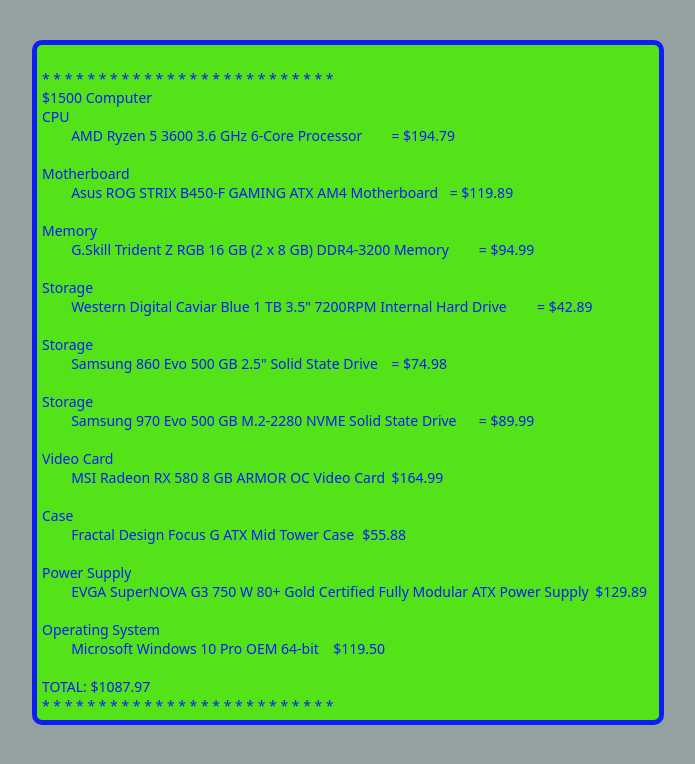
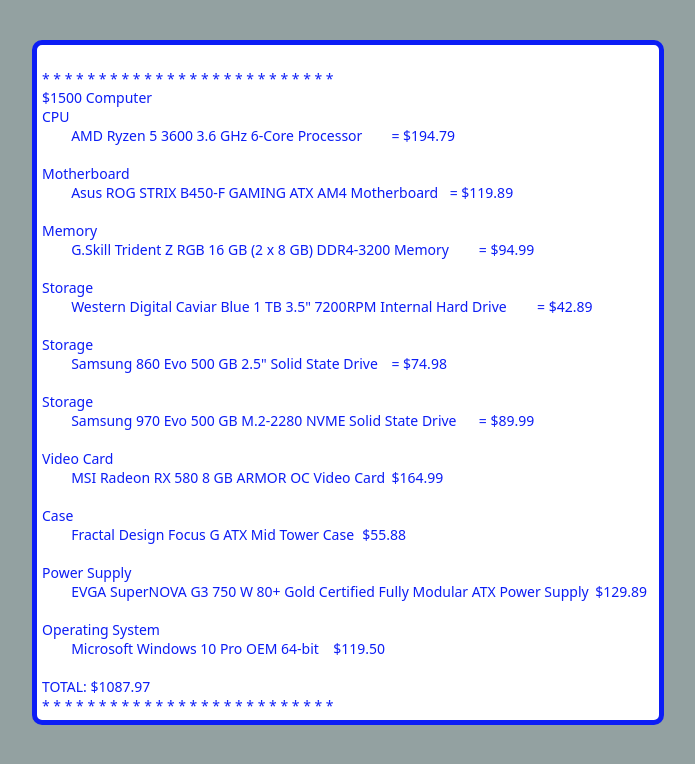
Before and after one commit to Hondo2121/hondo2121.github.io, a plain HTML site: page index.html in a window 1280 px wide. Shown: the whole page, without its empty margins (96-791 px from the left). Drawn offline with Linux system fonts and the light colour scheme.

Commit message:
Update index.html

```diff
--- a/index.html
+++ b/index.html
@@ -18,7 +18,7 @@ position: absolute;
 top: 5%;
 left: 10%;
 font-family: system-ui , sans-serif;
-background-color: #54e319;
+background-color: #FFFFFF;
 color:  #0c1df5 ;
 border: solid 5px;
 border-style: solid;
```
